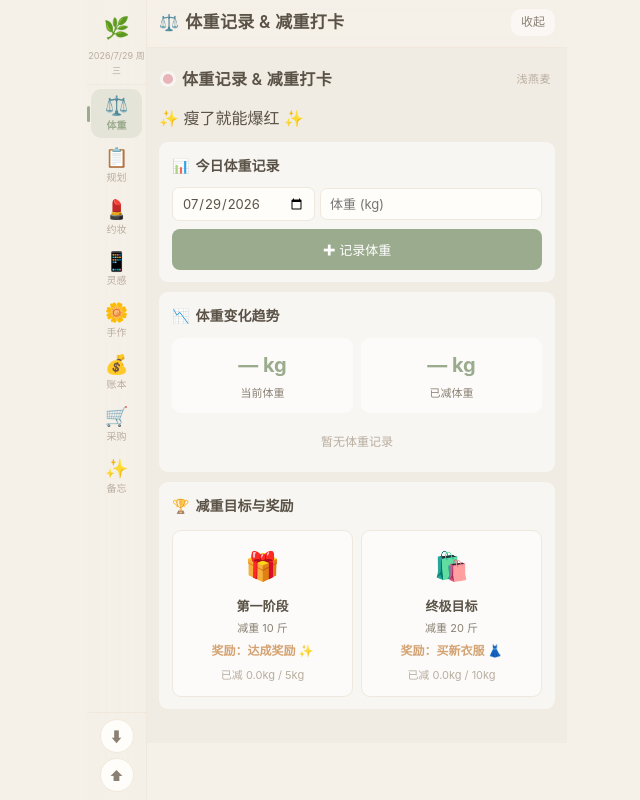
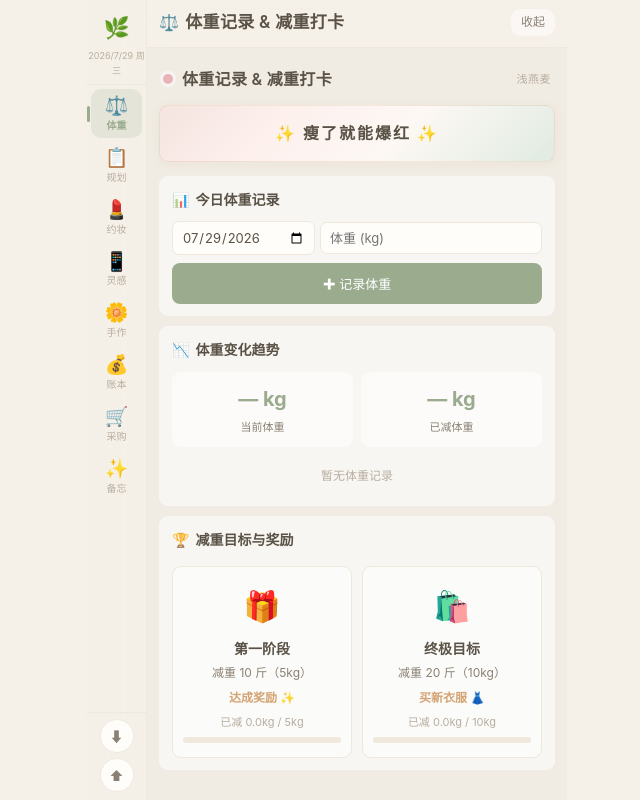
Before and after one commit to panting556-maker/creator-desk, a plain HTML site: page creator-desk.html in a window 1280 px wide. Shown: the whole page, without its empty margins (313-953 px from the left). Drawn offline with Linux system fonts and the light colour scheme.

Commit message:
标语底色+奖励卡片渐进变色+进度条

```diff
--- a/creator-desk.html
+++ b/creator-desk.html
@@ -133,17 +133,25 @@ img{max-width:100%;display:block}
 .weight-summary .ws .ws-val{font-size:20px;font-weight:700;color:var(--accent);margin-bottom:2px}
 .weight-summary .ws .ws-label{font-size:11px;color:var(--ink-soft)}
 
-/* 减重奖励卡片 */
-.reward-section{margin-top:12px;display:grid;grid-template-columns:1fr 1fr;gap:8px}
-.reward-card{background:rgba(255,255,255,0.6);border-radius:var(--radius-sm);padding:12px;text-align:center;border:1.5px solid var(--line-soft);transition:all 0.3s}
-.reward-card.reached{border-color:var(--gold);background:linear-gradient(135deg,rgba(255,245,235,0.9),rgba(255,240,230,0.9));box-shadow:0 2px 12px rgba(212,163,115,0.18)}
-.reward-card .rw-icon{font-size:28px;margin-bottom:4px}
-.reward-card .rw-title{font-size:13px;font-weight:600;margin-bottom:2px;color:var(--ink)}
-.reward-card .rw-target{font-size:11px;color:var(--ink-soft);margin-bottom:4px}
-.reward-card .rw-reward{font-size:12px;color:var(--gold);font-weight:600}
-.reward-card .rw-progress{font-size:11px;color:var(--ink-faint);margin-top:4px}
-.reward-card .rw-claim{font-size:12px;margin-top:6px;padding:4px 12px;border-radius:12px;background:var(--gold);color:#fff;cursor:pointer;display:inline-block}
-.reward-card .rw-claim.claimed{background:#c2cdb4;pointer-events:none}
+/* 标语 */
+.slogan-bar{background:linear-gradient(135deg,#f5e4e0 0%,#fdf0ed 30%,#fdf8f4 60%,#e0ebe2 100%);border-radius:var(--radius-sm);padding:14px 16px;text-align:center;margin-bottom:14px;font-size:16px;font-weight:600;letter-spacing:2px;color:var(--ink);border:1px solid rgba(212,163,115,0.2);box-shadow:0 2px 8px rgba(212,163,115,0.08)}
+
+/* 奖励卡片 - 渐进变色 + 进度条 */
+.reward-section{margin-top:14px;display:grid;grid-template-columns:1fr 1fr;gap:10px}
+.reward-card{background:rgba(255,255,255,0.55);border-radius:var(--radius-sm);padding:14px 10px;text-align:center;border:1.5px solid var(--line-soft);transition:all 0.5s ease;position:relative;overflow:hidden}
+.reward-card::before{content:'';position:absolute;inset:0;border-radius:var(--radius-sm);z-index:0;transition:all 0.5s ease}
+.reward-card>*{position:relative;z-index:1}
+.reward-card .rw-icon{font-size:30px;margin-bottom:5px;transition:transform 0.3s}
+.reward-card .rw-title{font-size:14px;font-weight:600;margin-bottom:2px;color:var(--ink)}
+.reward-card .rw-target{font-size:12px;color:var(--ink-soft);margin-bottom:5px}
+.reward-card .rw-reward{font-size:12px;color:var(--gold);font-weight:600;margin-bottom:4px}
+.reward-card .rw-progress{font-size:11px;color:var(--ink-faint);margin-top:2px}
+/* 进度条 */
+.rw-bar{height:6px;border-radius:3px;background:var(--line-soft);margin-top:6px;overflow:hidden;transition:all 0.5s ease}
+.rw-bar .rw-fill{height:100%;border-radius:3px;transition:width 0.6s ease;background:var(--accent-soft)}
+.reward-card.reached .rw-bar .rw-fill{background:var(--gold)}
+.reward-card .rw-claim{font-size:12px;margin-top:7px;padding:5px 14px;border-radius:13px;background:var(--gold);color:#fff;cursor:pointer;display:inline-block;transition:all 0.3s}
+.reward-card .rw-claim.claimed{background:var(--accent-soft);pointer-events:none}
 .reward-card .rw-claim:active{transform:scale(0.94)}
 
 /* 相册 */
@@ -631,27 +639,48 @@ function renderWeight(){
   const s1kg=5; // 10斤=5kg
   const s2kg=10; // 20斤=10kg
   const lostNum=parseFloat(lost)||0;
+  const s1Pct=Math.min(lostNum/s1kg,1);
+  const s2Pct=Math.min(lostNum/s2kg,1);
   const s1Reached=lostNum>=s1kg;
   const s2Reached=lostNum>=s2kg;
   const s1Claimed=DB.weightRewards.stage1;
   const s2Claimed=DB.weightRewards.stage2;
 
+  // 根据进度百分比计算渐变色：从灰白到金色
+  function progressColor(pct){
+    if(pct>=1)return 'linear-gradient(135deg,rgba(255,245,235,0.95),rgba(255,236,220,0.95))';
+    if(pct>=0.5)return `linear-gradient(135deg,rgba(255,248,243,${0.5+pct*0.5}),rgba(255,242,232,${0.5+pct*0.5}))`;
+    return `rgba(255,255,255,${0.55+pct*0.5})`;
+  }
+  function borderColor(pct){
+    if(pct>=1)return 'var(--gold)';
+    if(pct>=0.5)return 'rgba(212,163,115,0.5)';
+    return 'var(--line-soft)';
+  }
+  function boxShadow(pct){
+    if(pct>=1)return '0 2px 14px rgba(212,163,115,0.2)';
+    if(pct>=0.5)return '0 2px 8px rgba(212,163,115,0.1)';
+    return 'none';
+  }
+
   reward.innerHTML=`
-    <div class="reward-card ${s1Reached?'reached':''}">
-      <div class="rw-icon">🎁</div>
+    <div class="reward-card" style="background:${progressColor(s1Pct)};border-color:${borderColor(s1Pct)};box-shadow:${boxShadow(s1Pct)}">
+      <div class="rw-icon">${s1Reached?'🎊':'🎁'}</div>
       <div class="rw-title">第一阶段</div>
-      <div class="rw-target">减重 10 斤</div>
-      <div class="rw-reward">奖励：达成奖励 ✨</div>
-      <div class="rw-progress">已减 ${lostNum.toFixed(1)}kg / 5kg${s1Reached?' ✅':''}</div>
-      ${s1Reached&&!s1Claimed?`<span class="rw-claim" onclick="claimReward(1)">🎉 领取奖励</span>`:s1Claimed?`<span class="rw-claim claimed">✓ 已领取</span>`:''}
+      <div class="rw-target">减重 10 斤（5kg）</div>
+      <div class="rw-reward">${s1Reached&&s1Claimed?'✓ 奖励已领取':s1Reached?'🎉 达成！领取奖励':'达成奖励 ✨'}</div>
+      <div class="rw-progress">已减 ${lostNum.toFixed(1)}kg / 5kg</div>
+      <div class="rw-bar"><div class="rw-fill" style="width:${(s1Pct*100).toFixed(0)}%"></div></div>
+      ${s1Reached&&!s1Claimed?`<span class="rw-claim" onclick="claimReward(1)">🎉 领取奖励</span>`:''}
     </div>
-    <div class="reward-card ${s2Reached?'reached':''}">
-      <div class="rw-icon">🛍️</div>
+    <div class="reward-card" style="background:${progressColor(s2Pct)};border-color:${borderColor(s2Pct)};box-shadow:${boxShadow(s2Pct)}">
+      <div class="rw-icon">${s2Reached?'🎊':'🛍️'}</div>
       <div class="rw-title">终极目标</div>
-      <div class="rw-target">减重 20 斤</div>
-      <div class="rw-reward">奖励：买新衣服 👗</div>
-      <div class="rw-progress">已减 ${lostNum.toFixed(1)}kg / 10kg${s2Reached?' ✅':''}</div>
-      ${s2Reached&&!s2Claimed?`<span class="rw-claim" onclick="claimReward(2)">🎉 领取奖励</span>`:s2Claimed?`<span class="rw-claim claimed">✓ 已领取</span>`:''}
+      <div class="rw-target">减重 20 斤（10kg）</div>
+      <div class="rw-reward">${s2Reached&&s2Claimed?'✓ 奖励已领取':s2Reached?'🎉 达成！买新衣服':'买新衣服 👗'}</div>
+      <div class="rw-progress">已减 ${lostNum.toFixed(1)}kg / 10kg</div>
+      <div class="rw-bar"><div class="rw-fill" style="width:${(s2Pct*100).toFixed(0)}%"></div></div>
+      ${s2Reached&&!s2Claimed?`<span class="rw-claim" onclick="claimReward(2)">🎉 领取奖励</span>`:''}
     </div>
   `;
 }
```
Also changed, not shown: index.html (+52 -23 lines).
